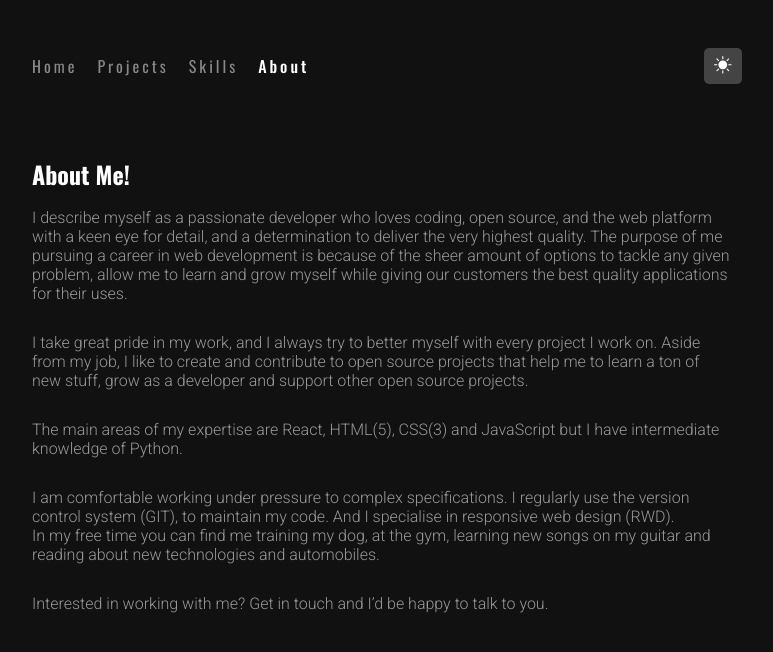
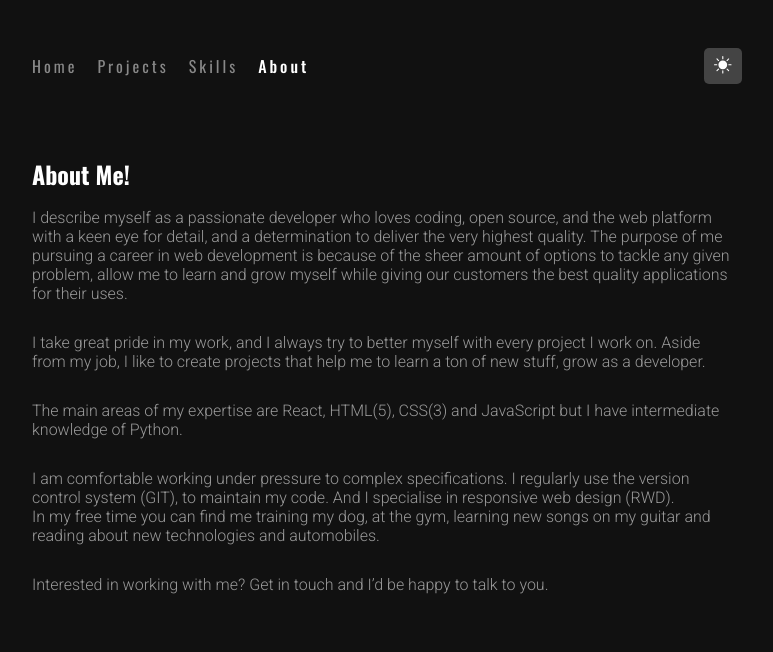
Before and after one commit to ShubhamChavhan09/portfolio, a React (Create React App) app: page /about in a window 1280 px wide. Shown: the top 652 px of the page, without its empty margins (258-1031 px from the left). Built offline with nearby package versions, Linux system fonts and the light colour scheme.

Commit message:
Changed the content

```diff
--- a/src/pages/About.js
+++ b/src/pages/About.js
@@ -19,9 +19,8 @@ const About = () => {
           <Text className="paragraph">
             I take great pride in my work, and I always try to better myself
             with every project I work on. Aside from my job, I like to create
-            and contribute to open source projects that help me to learn a ton
-            of new stuff, grow as a developer and support other open source
-            projects.
+            projects that help me to learn a ton of new stuff, grow as a
+            developer.
           </Text>
           <Text className="paragraph">
             The main areas of my expertise are React, HTML(5), CSS(3) and
--- a/src/pages/Home.js
+++ b/src/pages/Home.js
@@ -12,7 +12,8 @@ const Home = () => {
           <h1>Shubham Chavhan</h1>
           <p style={{ fontWeight: "500" }}>Front End Developer</p>
           <p className="paragraph">
-            My expertise is in the area of responsive design. With every line of
+            Self-taught developer with experience in Customer Service. My
+            expertise is in the area of responsive design. With every line of
             code, I strive to make the web a beautiful place.
           </p>
         </Hero>
@@ -53,6 +54,7 @@ const Hero = styled.div`
   p {
     font-size: 1rem;
     margin: 0 0 30px 0;
+    line-height: 1.5;
 
     @media (max-width: 414px) {
       font-size: 0.9rem;
```
